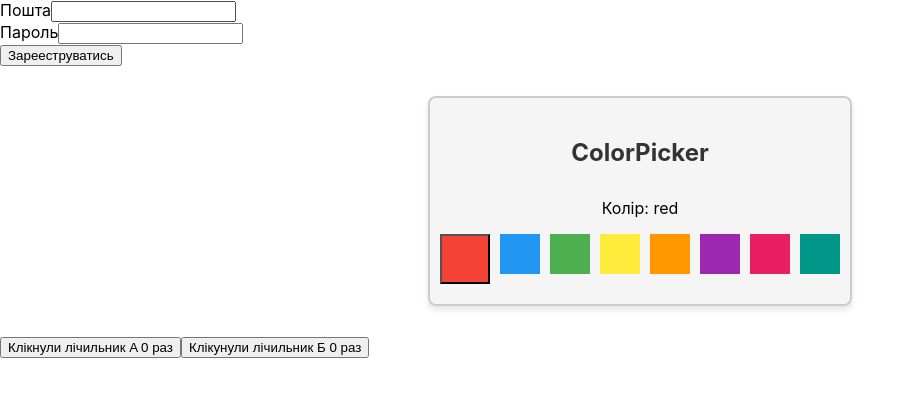
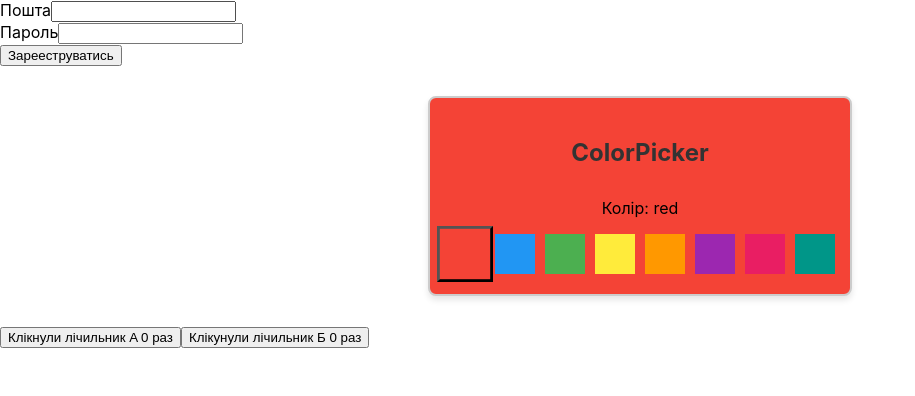
Before and after one commit to Evalac/module4-react-anchor, a React (Create React App) app: page / in a window 1280 px wide. Shown: the top 396 px of the page, without its empty margins (0-915 px from the left). Built offline with nearby package versions, Linux system fonts and the light colour scheme.

Commit message:
colorPicker animation

```diff
--- a/src/components/ColorPicker/ColorPicker.jsx
+++ b/src/components/ColorPicker/ColorPicker.jsx
@@ -6,15 +6,16 @@ function ColorPicker({ options }) {
   const [activeOptionIndex, setActiveOptionIndex] = useState(0);
 
   const { label } = options[activeOptionIndex];
+  const { color } = options[activeOptionIndex];
 
   const activeColorIndex = index => {
     return index === activeOptionIndex
-      ? css.ColorPicker__options
+      ? `${css.ColorPicker__options} ${css.ColorPicker__option__active}`
       : css.ColorPicker__option;
   };
 
   return (
-    <div className={css.ColorPicker}>
+    <div className={css.ColorPicker} style={{ backgroundColor: color }}>
       <h2 className={css.ColorPicker__title}>ColorPicker</h2>
       <p>Колір: {label}</p>
       <div className={css.ColorPicker__container}>
--- a/src/components/ColorPicker/ColorPicker.module.css
+++ b/src/components/ColorPicker/ColorPicker.module.css
@@ -26,10 +26,11 @@
   display: flex;
   flex-wrap: wrap;
   gap: 10px;
-  width: 50px;
-  height: 50px;
+  width: 40px;
+  height: 40px;
   margin-right: 10px;
   justify-content: center;
+  transition: transform 1s, linear scale 0.5s;
 }
 .ColorPicker__options:last-child {
   margin-right: 0;
@@ -41,7 +42,8 @@
   margin-right: 10px;
   cursor: pointer;
   border: 2px solid transparent;
-  transition: transform 0.2s, border-color 0.2s;
+  transition: transform 0.2s, linear border-color 0.2s;
+  transition: transform 1s, linear scale 0.5s;
 }
 .ColorPicker__option:last-child {
   margin-right: 0px;
@@ -53,7 +55,7 @@
 }
 
 .ColorPicker__option__active {
-  transform: scale(0.5);
+  transform: scale(1.4);
 }
 .ColorPicker__container {
   display: flex;
--- a/src/components/Counter/Counter.jsx
+++ b/src/components/Counter/Counter.jsx
@@ -1,19 +1,24 @@
 import { useState } from 'react';
 
 function Counter(params) {
-  const [initValue, setValue] = useState(0);
+  const [initValueA, setValueA] = useState(0);
+  const [initValueB, setValueB] = useState(0);
 
-  const incrementValue = value => {
-    setValue(initValue + 1);
+  const incrementValueA = () => {
+    setValueA(prevState => prevState + 1);
+  };
+
+  const incrementValueB = () => {
+    setValueB(prevState => prevState + 1);
   };
 
   return (
     <div>
-      <button type="button" onClick={incrementValue}>
-        Клікнули лічильник A {initValue} раз
+      <button type="button" onClick={incrementValueA}>
+        Клікнули лічильник A {initValueA} раз
       </button>
-      <button type="button" onClick={() => {}}>
-        Клікунули лічильник Б {'0'} раз
+      <button type="button" onClick={incrementValueB}>
+        Клікунули лічильник Б {initValueB} раз
       </button>
     </div>
   );
```
